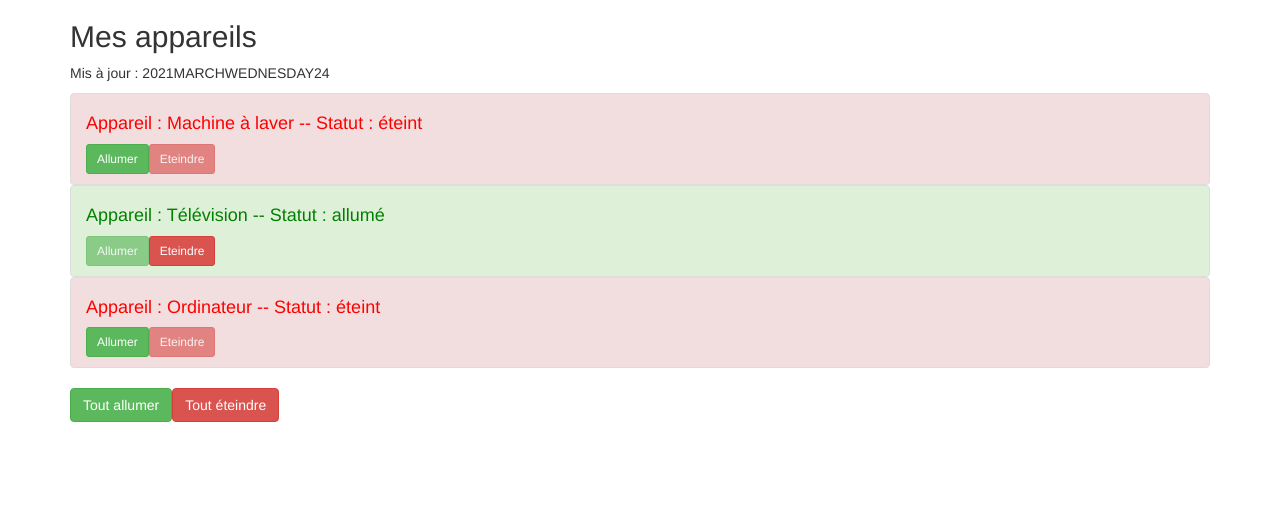
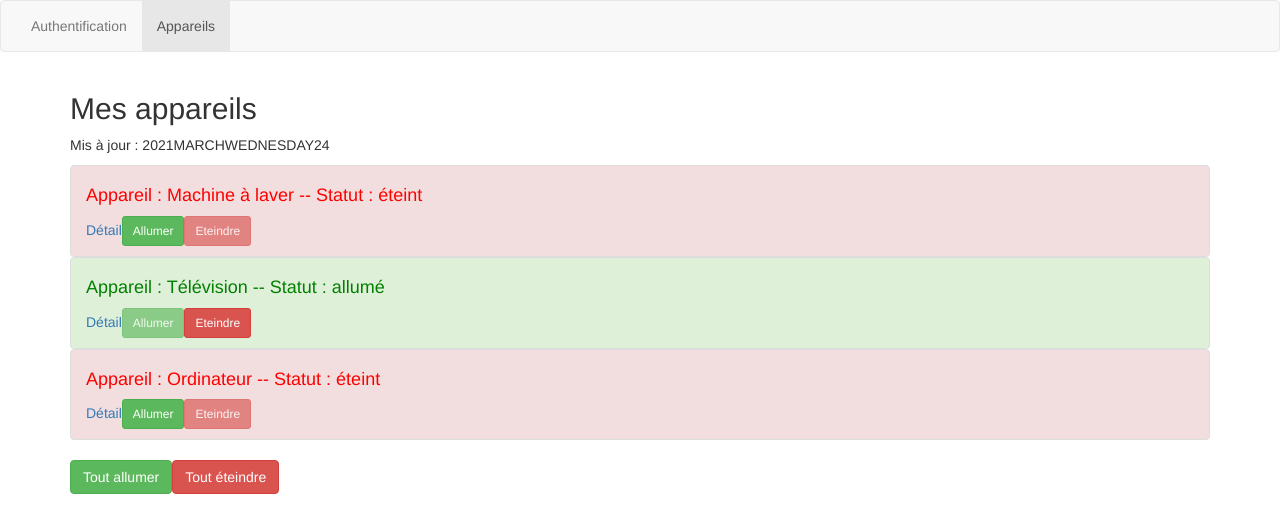
Before and after one commit to JonaNhouy/OC-Angular, an Angular app: page /appareils in a window 1280 px wide. Shown: the top 532 px of the page. Built offline with nearby package versions, Linux system fonts and the light colour scheme.

Commit message:
3/4 chap router done

```diff
--- a/src/app/app.component.html
+++ b/src/app/app.component.html
@@ -1,3 +1,13 @@
+<nav class="navbar navbar-default">
+  <div class="container-fluid">
+    <ul class="nav navbar-nav">
+      <!-- routerLink chgt component router-outlet -->
+      <!-- routerLinkActive: surlignage lien actif -->
+      <li routerLinkActive="active"><a routerLink="auth">Authentification</a></li>
+      <li routerLinkActive="active"><a routerLink="appareils">Appareils</a></li>
+    </ul>
+  </div>
+</nav>
 <div class="container">
   <div class="row">
     <!-- <app-appareil-view></app-appareil-view> -->
--- a/src/app/appareil-view/appareil-view.component.html
+++ b/src/app/appareil-view/appareil-view.component.html
@@ -8,7 +8,8 @@
       <app-appareil *ngFor="let appareil of appareils; let i = index"
                     [appareilName]="appareil.name"
                     [appareilStatus]="appareil.status"
-                    [index] = "i"></app-appareil>
+                    [index] = "i"
+                    [id]="appareil.id"></app-appareil>
     </ul>
     <button class="btn btn-success"
             (click) = "onAllumer()">Tout allumer</button>
--- a/src/app/appareil/appareil.component.html
+++ b/src/app/appareil/appareil.component.html
@@ -5,6 +5,7 @@
 
     <!--ngStyle : directive par attribut chgt style-->
     <h4 [ngStyle]="{color: getColor()}">Appareil : {{ appareilName }} -- Statut : {{ getStatus() }}</h4>
+    <a [routerLink]="[id]">Détail</a>
 
     <!-- <input type="text" class="form-control" [(ngModel)]="appareilName"> -->
 
--- a/src/app/appareil/appareil.component.ts
+++ b/src/app/appareil/appareil.component.ts
@@ -11,6 +11,7 @@ export class AppareilComponent implements OnInit {
   @Input() appareilName: string;
   @Input() appareilStatus: string;
   @Input() index: number;
+  @Input() id: number;
 
   constructor(private appareilService: AppareilService) { }
 
--- a/src/app/auth/auth.component.html
+++ b/src/app/auth/auth.component.html
@@ -1 +1,7 @@
-<p>auth works!</p>
+<h2>Authentification</h2>
+<button class="btn btn-success" *ngIf="!authStatus" (click)="onSignIn()">
+    Se connecter
+</button>
+<button class="btn btn-danger" *ngIf="authStatus" (click)="onSignOut()">
+    Se déconnecter
+</button>
--- a/src/app/auth/auth.component.ts
+++ b/src/app/auth/auth.component.ts
@@ -1,4 +1,6 @@
 import { Component, OnInit } from '@angular/core';
+import { Router } from '@angular/router';
+import { AuthService } from '../services/auth.service';
 
 @Component({
   selector: 'app-auth',
@@ -7,9 +9,28 @@ import { Component, OnInit } from '@angular/core';
 })
 export class AuthComponent implements OnInit {
 
-  constructor() { }
+  authStatus: boolean;
 
-  ngOnInit(): void {
+  constructor(private AuthService: AuthService, private router: Router) { }
+
+  ngOnInit() {
+    this.authStatus = this.AuthService.isAuth;
+  }
+
+  onSignIn(){
+    this.AuthService.signIn().then(
+      () => {
+        console.log('Connexion réussie !');
+        this.authStatus = this.AuthService.isAuth;
+        this.router.navigate(['appareils']);
+      }
+    );
+  }
+
+  onSignOut(){
+    this.AuthService.signOut();
+    this.authStatus
+     = this.AuthService.isAuth;
   }
 
 }
--- a/src/app/services/appareil.service.ts
+++ b/src/app/services/appareil.service.ts
@@ -1,18 +1,30 @@
 export class AppareilService {
     appareils = [
         {
+          id: 1,
           name:  'Machine à laver',
           status: 'éteint'
         },
         {
+          id: 2,
           name:  'Télévision',
           status: 'allumé'
         },
         {
+          id: 3,
           name:  'Ordinateur',
           status: 'éteint'
         }
       ];
+
+      getAppareilById(id: number) {
+        const appareil = this.appareils.find(
+          (appareilObject) => {
+            return appareilObject.id === id;
+          }
+        );
+        return appareil;
+      }
 
       switchOnAll() {
           for (let appareil of this.appareils) {
--- /dev/null
+++ b/src/app/services/auth.service.ts
@@ -0,0 +1,20 @@
+export class AuthService {
+    isAuth = false;
+
+    signIn() {
+        return new Promise(
+            (resolve, reject) => {
+                setTimeout(
+                    () => {
+                        this.isAuth = true;
+                        resolve(true);
+                    }, 2000
+                );
+            }
+        );
+    }
+
+    signOut() {
+        this.isAuth = false;
+    }
+}
--- /dev/null
+++ b/src/app/single-appareil/single-appareil.component.html
@@ -0,0 +1,3 @@
+<h2>{{ name }}</h2>
+<p>Statut : {{ status }}</p>
+<a routerLink="/appareils">Retour à la liste</a>
--- /dev/null
+++ b/src/app/single-appareil/single-appareil.component.ts
@@ -0,0 +1,24 @@
+import { Component, OnInit } from '@angular/core';
+import { ActivatedRoute } from '@angular/router';
+import { AppareilService } from '../services/appareil.service';
+
+@Component({
+  selector: 'app-single-appareil',
+  templateUrl: './single-appareil.component.html',
+  styleUrls: ['./single-appareil.component.scss']
+})
+export class SingleAppareilComponent implements OnInit {
+
+  name: string = 'Appareil';
+  status: string = 'Statut';
+
+  constructor(private appareilService: AppareilService,
+              private route: ActivatedRoute) { }
+
+  ngOnInit(): void {
+    const id = this.route.snapshot.params['id'];
+    this.name = this.appareilService.getAppareilById(+id).name;
+    this.status = this.appareilService.getAppareilById(+id).status;
+  }
+
+}
```
Also changed, not shown: src/app/app.module.ts (+8 -2 lines), src/app/single-appareil/single-appareil.component.scss (added).
